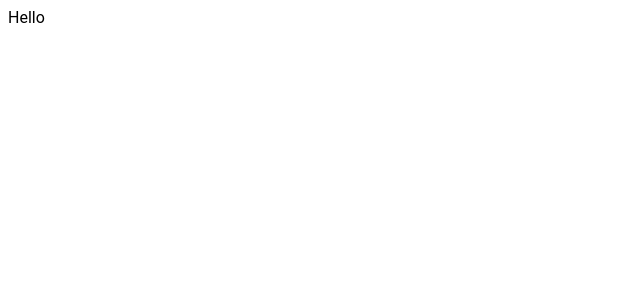
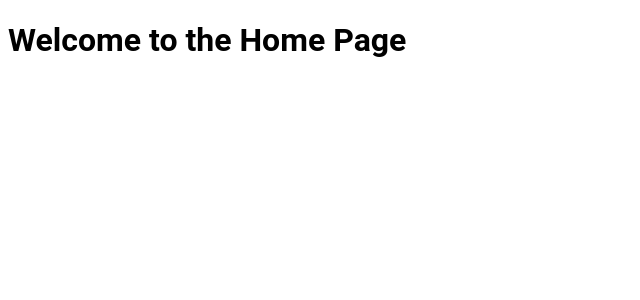
Before and after one commit to Jetrossgalinato/nuxtnest, a Nuxt app in the folder frontend/: page / in a window 1280 px wide. Shown: the top 300 px of the page, without its empty margins (0-640 px from the left). Built offline with nearby package versions, Linux system fonts and the light colour scheme.

Commit message:
feat: add index.vue

```diff
--- a/frontend/app/app.vue
+++ b/frontend/app/app.vue
@@ -1,7 +1,5 @@
-<script setup lang="ts"></script>
-
 <template>
-  <div>Hello</div>
+  <div><NuxtPage /></div>
 </template>
 
 <style scoped>
--- /dev/null
+++ b/frontend/app/pages/index.vue
@@ -0,0 +1,5 @@
+<template>
+  <div class="flex justify-center items-center">
+    <h1>Welcome to the Home Page</h1>
+  </div>
+</template>
```
